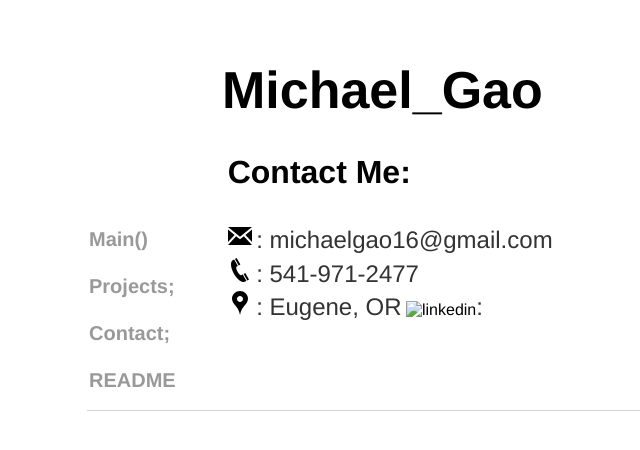
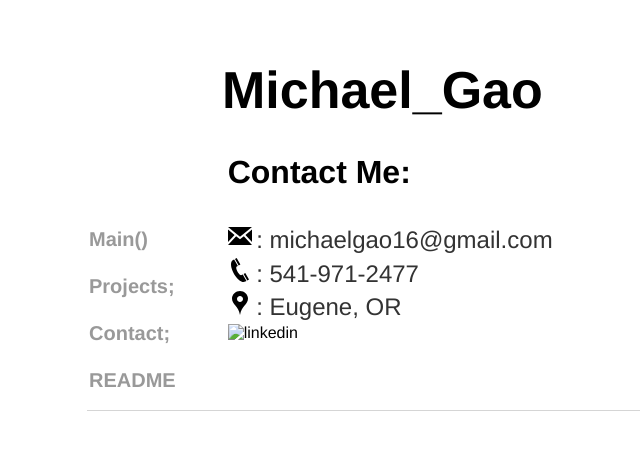
Before and after one commit to michael-c-gao/WebsiteOfMichael, a Jekyll site: the page built from contact/index.html, in a window 1280 px wide. Shown: the top 450 px of the page, without its empty margins (41-681 px from the left). Built offline with Jekyll 4.4.1, drawn with Linux system fonts in a browser that asks for light colours.

Commit message:
Update index.html

```diff
--- a/contact/index.html
+++ b/contact/index.html
@@ -47,7 +47,8 @@ title: Info
 		<img src="phone.svg" alt="phone: "> <p style="display:inline-block; margin-top: 0px; margin-bottom: 0px;"> : 541-971-2477</p>
 		<br>
 		<img src="location.svg" alt="location: "> <p style="display:inline-block; margin-top: 0px; margin-bottom: 0px;"> : Eugene, OR</p>
-		<img src="logo/linkedin.svg" alt="linkedin"><p style="display:inline-block; margin-top: 0px; margin-bottom: 0px;"> : </p><a id="linkedin" href="https://www.linkedin.com/in/michael-c-gao/"></a>
+		<br>
+		<img src="linkedin.svg" alt="linkedin"><a id="linkedin" href="https://www.linkedin.com/in/michael-c-gao/"></a>
 		<br>
 	</section>
 
```
